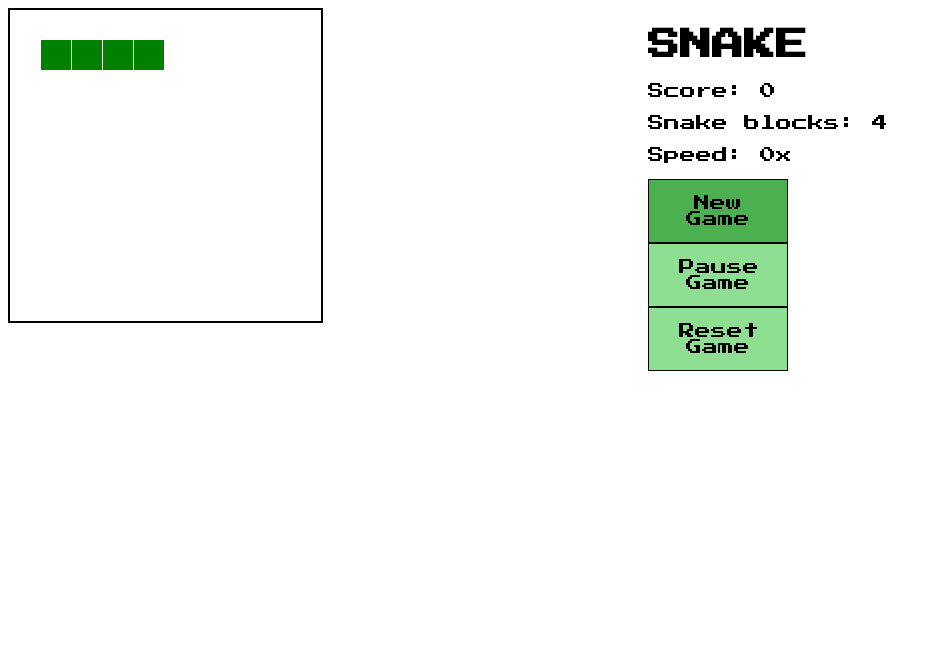
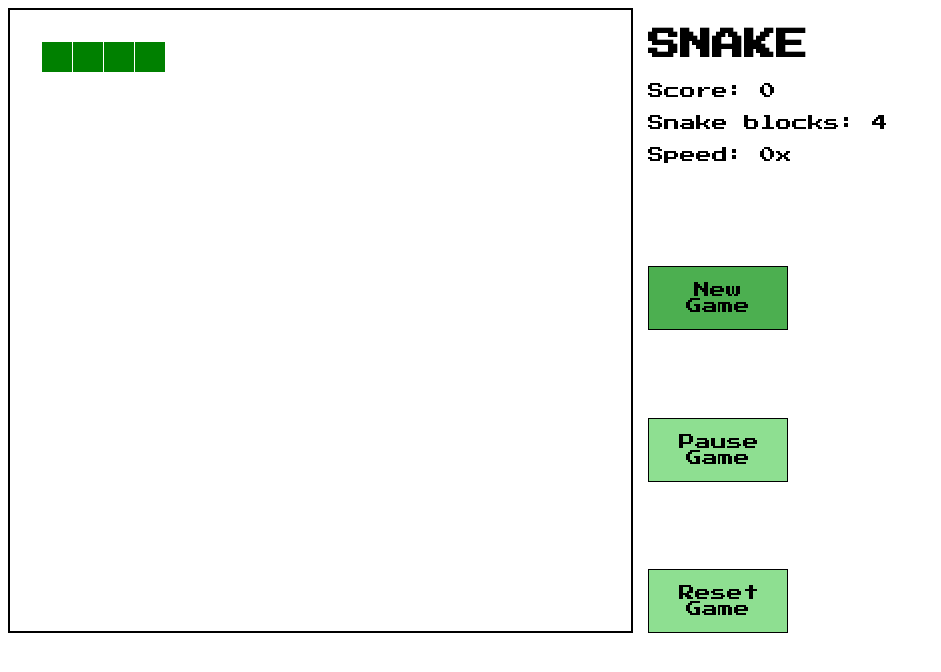
Before and after one commit to dawid-walter/snakeNG, an Angular app: page / in a window 1280 px wide. Shown: the top 672 px of the page, without its empty margins (0-941 px from the left). Built offline with nearby package versions, Linux system fonts and the light colour scheme.

Commit message:
changes in snake's starting position so it fits board

```diff
--- a/src/app/snake-game/objects/snake.ts
+++ b/src/app/snake-game/objects/snake.ts
@@ -9,10 +9,10 @@ export class Snake {
   constructor(color: string) {
     this.color = color;
     this.snakeBody = [
-      {x: 4 * BLOCK_SIZE + 4 * GRID_SIZE, y: BLOCK_SIZE},
-      {x: 3 * BLOCK_SIZE + 3 * GRID_SIZE, y: BLOCK_SIZE},
-      {x: 2 * BLOCK_SIZE + 2 * GRID_SIZE, y: BLOCK_SIZE},
-      {x: 1 * BLOCK_SIZE + GRID_SIZE, y: BLOCK_SIZE}
+      {x: 4 * BLOCK_SIZE + 5 * GRID_SIZE, y: BLOCK_SIZE + (2 * GRID_SIZE)},
+      {x: 3 * BLOCK_SIZE + 4 * GRID_SIZE, y: BLOCK_SIZE + (2 * GRID_SIZE)},
+      {x: 2 * BLOCK_SIZE + 3 * GRID_SIZE, y: BLOCK_SIZE + (2 * GRID_SIZE)},
+      {x: 1 * BLOCK_SIZE + 2 * GRID_SIZE, y: BLOCK_SIZE + (2 * GRID_SIZE)}
     ];
   }
 
--- a/src/app/snake-game/settings/global.ts
+++ b/src/app/snake-game/settings/global.ts
@@ -1,5 +1,5 @@
 export const BLOCK_SIZE = 30;
-export const COLS = 10;
-export const ROWS = 10;
+export const COLS = 20;
+export const ROWS = 20;
 export const GRID_SIZE = 1;
 export const SNAKE_COLOR = 'green';
--- a/src/app/snake-game/snake-game.component.ts
+++ b/src/app/snake-game/snake-game.component.ts
@@ -110,7 +110,7 @@ export class SnakeGameComponent implements OnInit {
 
   private drawSnake(): void {
     this.ctx.fillStyle = this.snake.color;
-    this.snake.getSnake().forEach((snakeBlock) => {
+    this.snake.getSnake().forEach(snakeBlock => {
       this.ctx.fillRect(snakeBlock.x, snakeBlock.y, BLOCK_SIZE, BLOCK_SIZE);
     });
   }
```
